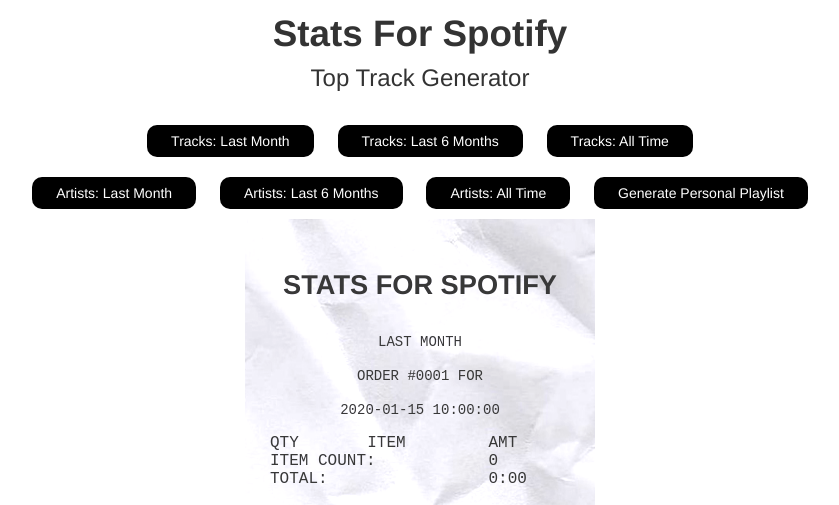
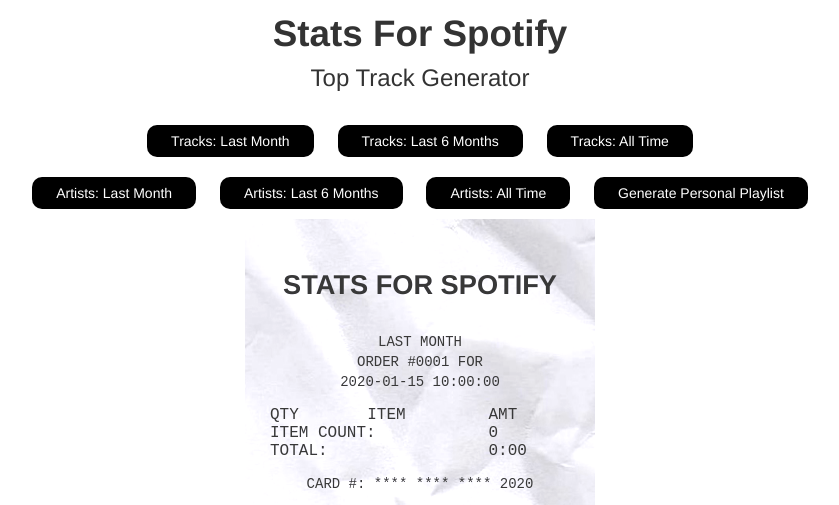
Before and after one commit to jasleen-k/statsForSpotify, a Flask app: template templates/receipt.html in a window 1280 px wide, after a click on "Tracks: Last Month". Shown: the top 505 px of the page, without its empty margins (220-1059 px from the left). Run offline with Flask 3, Linux system fonts and the light colour scheme; the template is opened without the code that fills it: most values are stand-ins (such as "Sample title", 1, 10 or a date in 2020).

Commit message:
updated readme and styling

```diff
--- a/static/style.css
+++ b/static/style.css
@@ -122,3 +122,12 @@
 .empty {
   width: 30%;
 }
+
+.receiptSubHeader {
+  padding: 0px;
+  margin: 0px;
+}
+
+.receiptSubHeaderDate {
+  margin-top: 0px;
+}
--- a/templates/artistReceiptContainer.html
+++ b/templates/artistReceiptContainer.html
@@ -1,9 +1,10 @@
 {% macro artistReceiptContainer(display_name, artists, id, duration) -%}
 <div class="receiptContainer" id="{{ id }}">
   <h3 class="logo">STATS FOR SPOTIFY
-  </h3>  <p class="period">{{ duration }}</p>
-  <p class="date">ORDER #0001 FOR {{ display_name }}</p>
-  <p class="date">{{currentTime}}</p>
+  </h3>
+<p class="period receiptSubHeader">{{ duration }}</p>
+  <p class="date receiptSubHeader">ORDER #0001 FOR {{ display_name }}</p>
+  <p class="date receiptSubHeaderDate">{{currentTime}}</p>
 
   <table class="artists">
     <thead>
--- a/templates/trackReceiptContainer.html
+++ b/templates/trackReceiptContainer.html
@@ -2,9 +2,9 @@
 <div class="receiptContainer" id="{{ id }}">
   <h3 class="logo">STATS FOR SPOTIFY
   </h3>
-  <p class="period">{{ duration }}</p>
-  <p class="date">ORDER #0001 FOR {{ display_name }}</p>
-  <p class="date">
+  <p class="period receiptSubHeader">{{ duration }}</p>
+  <p class="date receiptSubHeader">ORDER #0001 FOR {{ display_name }}</p>
+  <p class="date receiptSubHeaderDate">
     {{currentTime}}
  </p>
 
```
Also changed, not shown: README.md, static/app.jpeg (added), static/playlist.jpeg (added), static/sample.jpeg (added), 2 other files.
